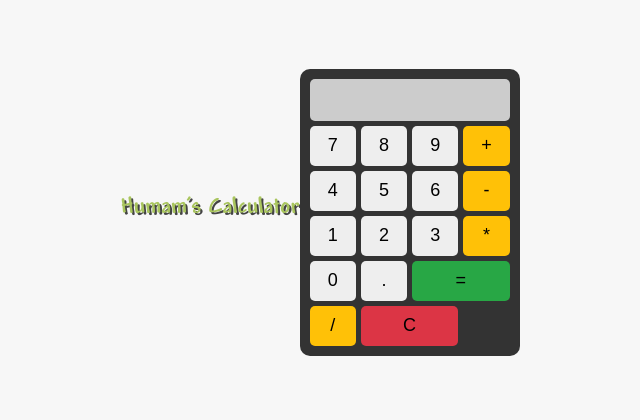
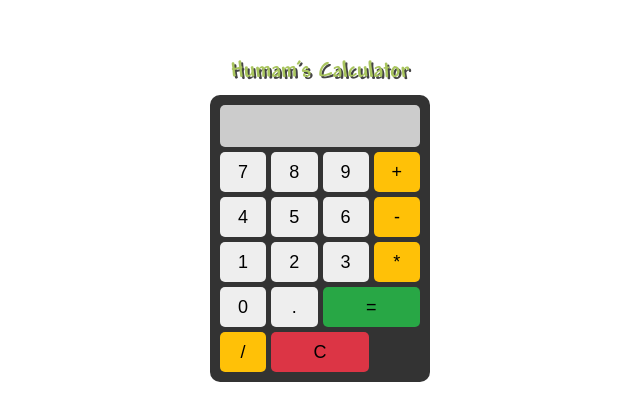
Before and after one commit to Humam619/Calculator, a plain HTML site: page index.html in a window 1280 px wide. Shown: the part 188-608 px from the top of the page, without its empty margins (320-960 px from the left). Drawn offline with Linux system fonts and the light colour scheme.

Commit message:
Moving Text above calculator

```diff
--- a/index.html
+++ b/index.html
@@ -18,15 +18,19 @@
             font-size: 24px;
             margin-bottom: 10px;
             text-shadow: 2px 2px 0px #444444;
+            text-align: center; /* Center text */
         }
-        body {
+
+        /* Centering container for heading and calculator */
+        .container {
             display: flex;
+            flex-direction: column;
+            align-items: center;
             justify-content: center;
-            align-items: center;
             height: 100vh;
-            background-color: #f7f7f7;
-            margin: 0;
         }
+
+        /* Calculator styling */
         .calculator {
             width: 200px;
             padding: 10px;
@@ -36,6 +40,7 @@
             grid-template-columns: repeat(4, 1fr);
             gap: 5px;
         }
+
         .display {
             grid-column: span 4;
             height: 40px;
@@ -46,6 +51,7 @@
             border: none;
             border-radius: 5px;
         }
+
         .button {
             height: 40px;
             font-size: 18px;
@@ -54,16 +60,20 @@
             cursor: pointer;
             border-radius: 5px;
         }
+
         .button:active {
             background-color: #ddd;
         }
+
         .button.operator {
             background-color: #ffc107;
         }
+
         .button.equal {
             background-color: #28a745;
             grid-column: span 2;
         }
+
         .button.clear {
             background-color: #dc3545;
             grid-column: span 2;
@@ -71,6 +81,8 @@
     </style>
 </head>
 <body>
+    <!-- Centered container for heading and calculator -->
+    <div class="container">
         <div class="heading">Humam's Calculator</div>
 
         <div class="calculator">
@@ -92,6 +104,7 @@
             <button class="button equal" onclick="calculate()">=</button>
             <button class="button operator" onclick="appendOperator('/')">/</button>
             <button class="button clear" onclick="clearDisplay()">C</button>
+        </div>
     </div>
 
     <script>
```
Lines whose indentation alone changed are shown as unchanged.
